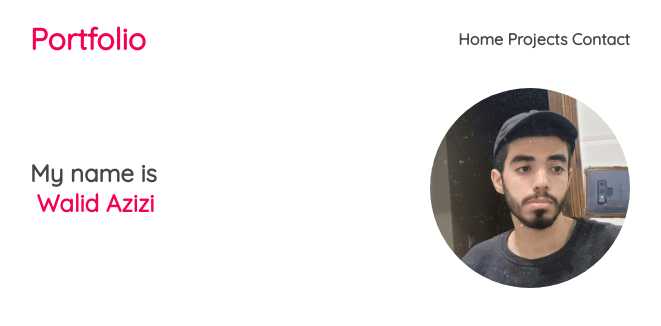
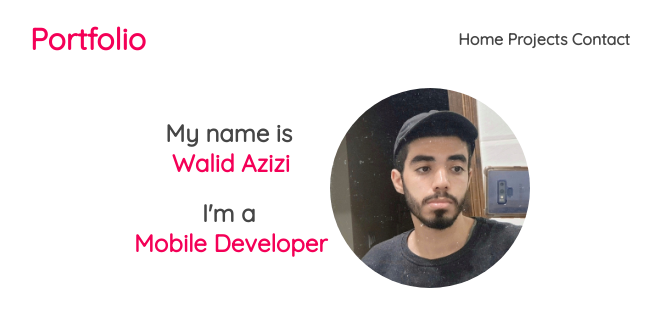
Before and after one commit to walidthekraken/portfolio, a React (Create React App) app: page / in a window 1280 px wide. Shown: the top 326 px of the page, without its empty margins (310-971 px from the left). Built offline with nearby package versions, Linux system fonts and the light colour scheme.

Commit message:
some progress

```diff
--- a/src/components/Home.js
+++ b/src/components/Home.js
@@ -2,6 +2,9 @@
 import mypic from '../images/pic.jpeg';
 
 export const Home = () => {
+
+    const job = "Mobile Developer";
+
     return (
     <div className="home">
         <div className="hometop">
@@ -9,6 +12,9 @@ export const Home = () => {
             <div>
                 <h2>My name is </h2>
                 <h2 className='myname'> Walid Azizi</h2>
+                <br />
+                <h2>I'm a </h2>
+                <h2 className='myname'> {job}</h2>
             </div>
             <img src={mypic} alt=" pic" width={200} ></img>
         </div>
--- a/src/index.css
+++ b/src/index.css
@@ -35,7 +35,7 @@ a:hover{
 
 .hometop{
   display: flex;
-  max-width: 600px;
+  max-width: 400px;
   align-items: center;
   margin: 0 auto;
   padding: 10px;
```
